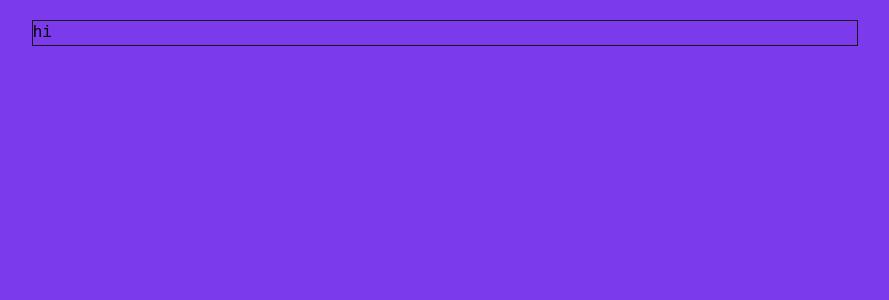
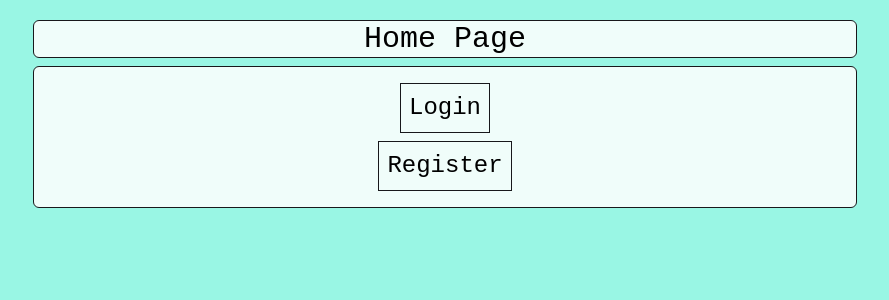
Before and after one commit to Balssh/vacation-organizer, a Next.js app: page / in a window 1280 px wide. Shown: the top 300 px of the page, without its empty margins (195-1084 px from the left). Built offline with nearby package versions, Linux system fonts and the light colour scheme.

Commit message:
basic landing page

```diff
--- a/package.json
+++ b/package.json
@@ -23,6 +23,8 @@
   },
   "devDependencies": {
     "postcss-import": "^15.1.0",
+    "prettier": "^2.8.2",
+    "prettier-plugin-tailwindcss": "^0.2.1",
     "tailwindcss": "^3.2.4"
   }
 }
--- a/pages/_app.tsx
+++ b/pages/_app.tsx
@@ -2,13 +2,9 @@ import type { AppProps } from "next/app";
 import "../styles/globals.css";
 
 export default function App({ Component, pageProps }: AppProps) {
-    return (
-        <div className="grid grid-cols-12 px-5 my-5">
-            {/* Header */}
-            <div className="col-span-8 col-start-3 border border-zinc-900">
-                <Component {...pageProps} />
-            </div>
-            {/* Main thing */}
-        </div>
-    );
+  return (
+    <div>
+      <Component {...pageProps} />
+    </div>
+  );
 }
--- a/pages/_document.tsx
+++ b/pages/_document.tsx
@@ -4,7 +4,7 @@ export default function Document() {
   return (
     <Html lang="en">
       <Head />
-            <body className="bg-violet-600">
+      <body className="bg-teal-200">
         <Main />
         <NextScript />
       </body>
--- a/pages/index.tsx
+++ b/pages/index.tsx
@@ -1,8 +1,26 @@
+import Link from "next/link";
+
 // This should be the landing page
-export default function Home() {
-    return (
-        <>
-            <div className="">hi</div>
-        </>
-    );
-}
+const Home = () => {
+  return (
+    <div className="my-5 grid grid-cols-12 content-evenly gap-2 px-5">
+      <div className="col-span-8 col-start-3 flex items-center justify-center rounded-md border border-zinc-900 bg-teal-50">
+        <h5 className=" text-3xl">Home Page</h5>
+      </div>
+      <div className="col-span-8 col-start-3 space-y-2 rounded-md border border-zinc-900 bg-teal-50 p-4">
+        <div className="flex justify-center">
+          <button className="border border-zinc-900 p-2 text-2xl hover:bg-red-400">
+            <Link href={"/login"}>Login</Link>
+          </button>
+        </div>
+        <div className="flex justify-center">
+          <button className="border border-zinc-900 p-2 text-2xl hover:bg-red-400">
+            <Link href={"/register"}>Register</Link>
+          </button>
+        </div>
+      </div>
+    </div>
+  );
+};
+
+export default Home;
--- /dev/null
+++ b/pages/login.tsx
@@ -0,0 +1,5 @@
+const Login = () => {
+  return <div>Login</div>;
+};
+
+export default Login;
--- /dev/null
+++ b/pages/register.tsx
@@ -0,0 +1,5 @@
+const Register = () => {
+  return <div>Register</div>;
+};
+
+export default Register;
```
Also changed, not shown: 1 other file (tests, documents, lock files or other folders). Lines whose indentation alone changed are shown as unchanged.
